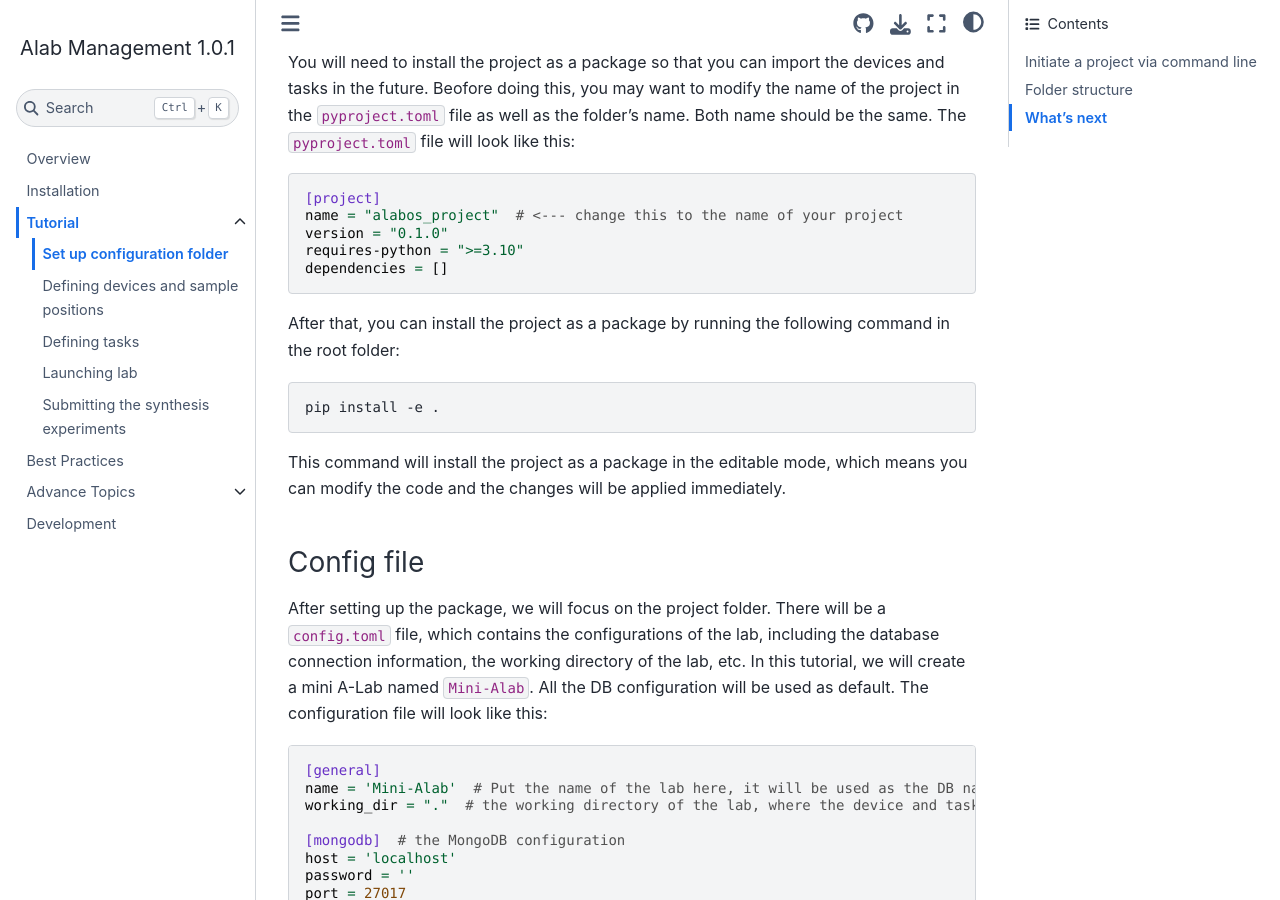
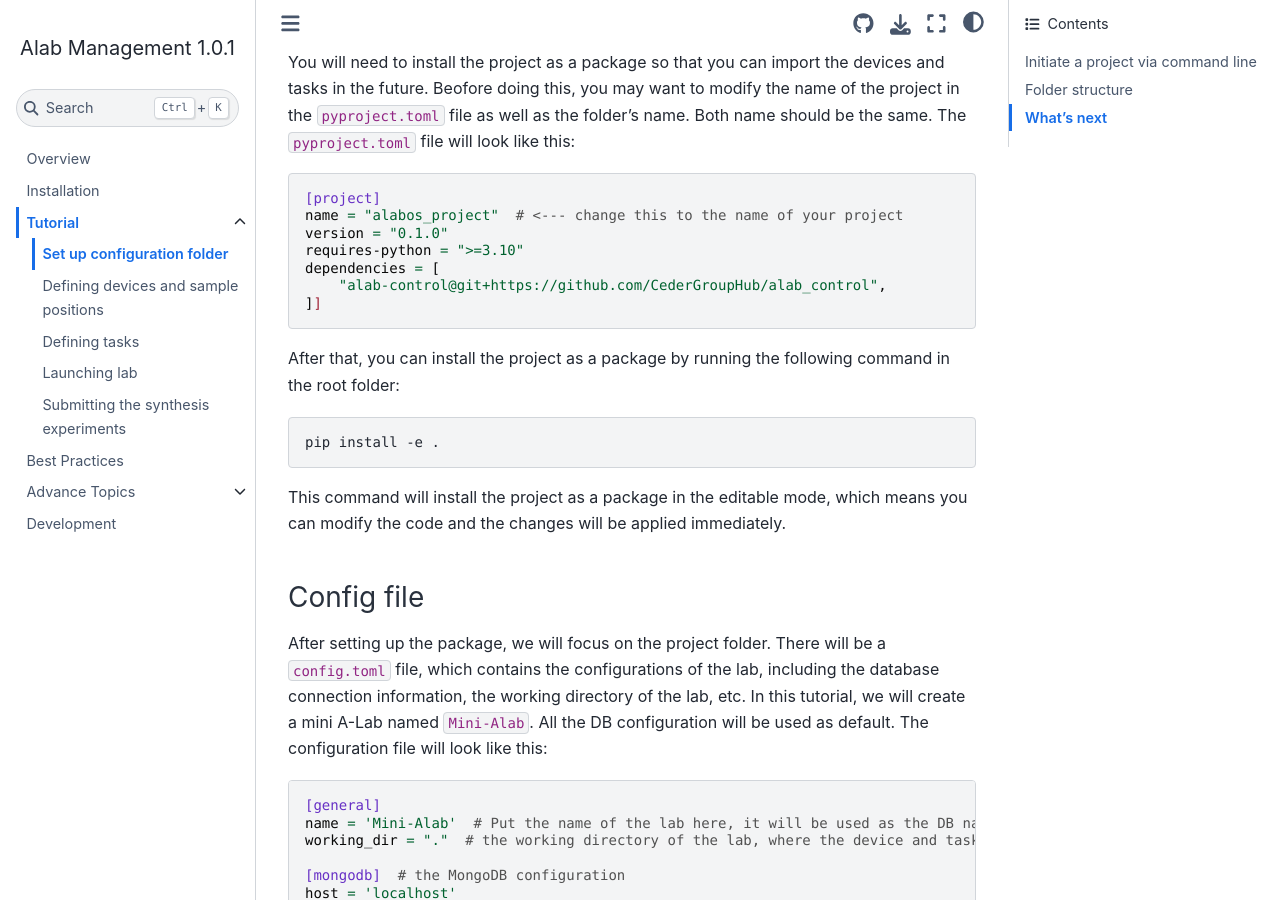
Before and after one commit to CederGroupHub/alabos, a Sphinx documentation site: the page built from docs/source/setup.rst, in a window 1280 px wide and 900 px high, scrolled down 1242 px. Built offline with Sphinx 7.4.7 and the Sphinx Book theme 1.1.4, drawn with Linux system fonts in a browser that asks for light colours; pages that are not in the unit, such as notebooks, are missing from menus.

Commit message:
Add installation instructions for `alab_control` to docs
Provide guidance on how to install `alab_control` in `device_definition.md` and update setup instructions in `setup.rst` to include `alab-control` as a dependency. Helps streamline the setup process for users.

```diff
--- a/docs/source/setup.rst
+++ b/docs/source/setup.rst
@@ -63,7 +63,9 @@ Both name should be the same. The ``pyproject.toml`` file will look like this:
     name = "alabos_project"  # <--- change this to the name of your project
     version = "0.1.0"
     requires-python = ">=3.10"
-    dependencies = []
+    dependencies = [
+        "alab-control@git+https://github.com/CederGroupHub/alab_control",
+    ]]
 
 
 After that, you can install the project as a package by running the following command in the root folder:
```
Also changed, not shown: docs/source/device_definition.md (+5 -0 lines).
